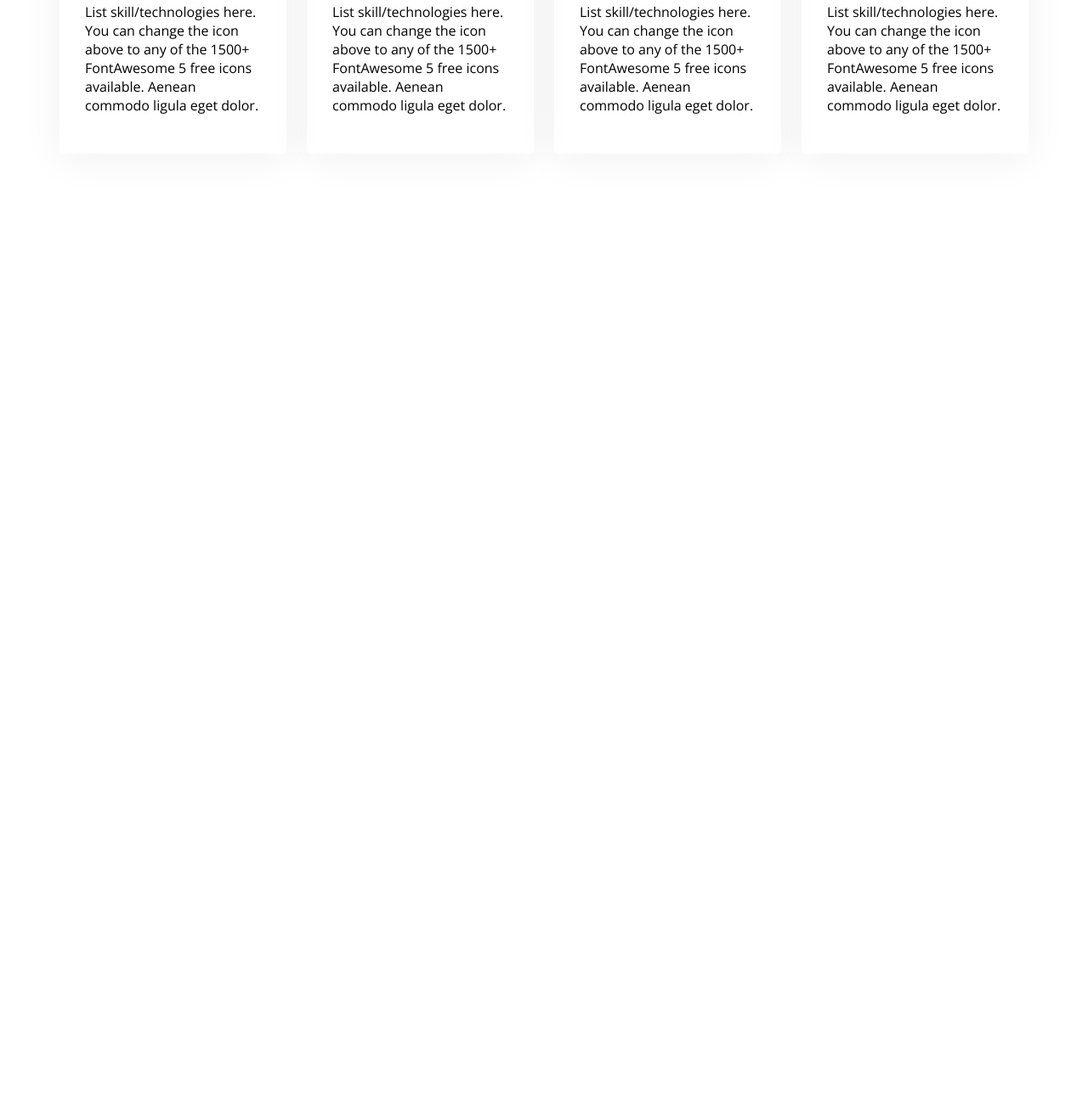
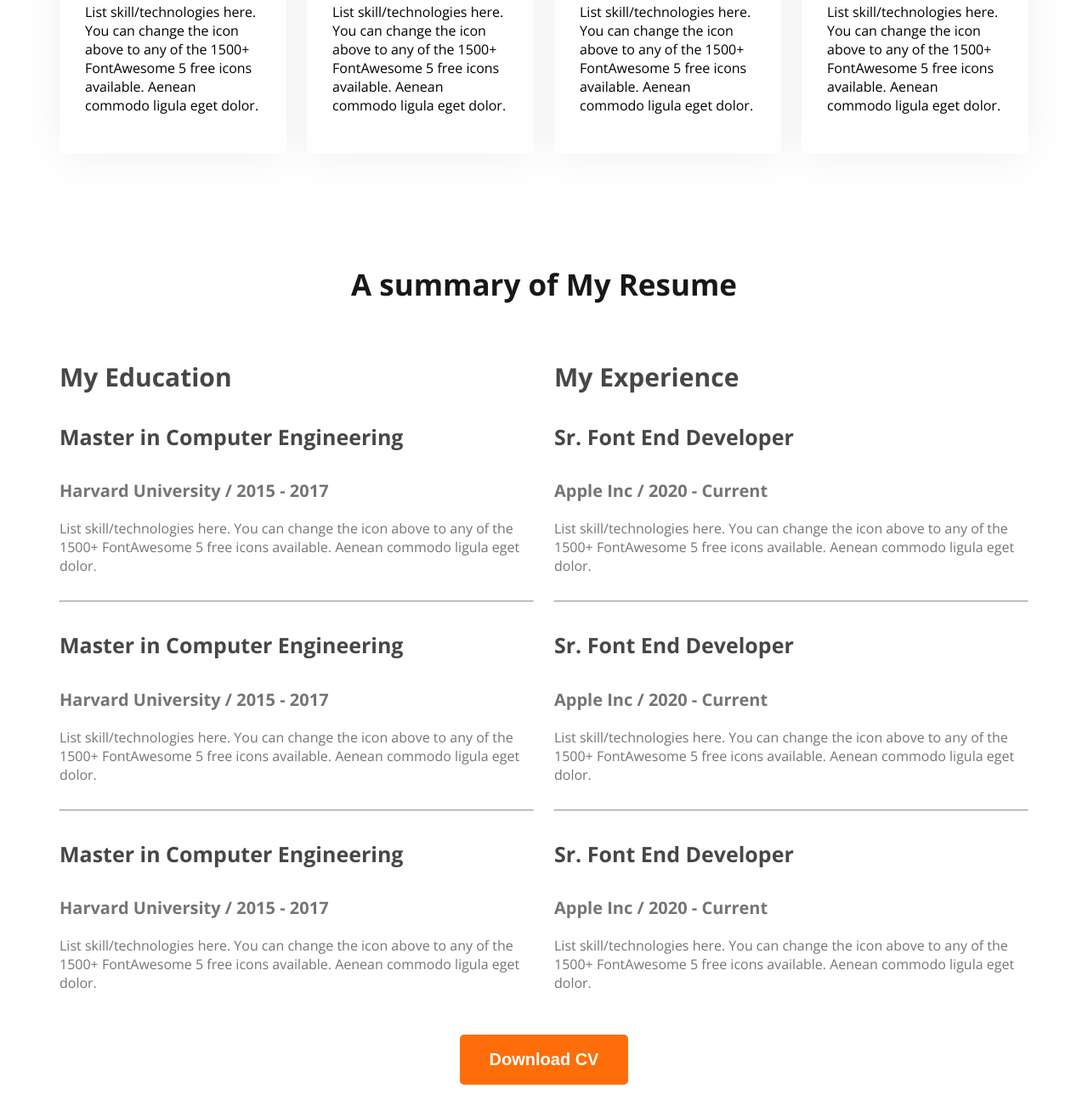
Before and after one commit to shuvostack/web-dev-portfolio, a plain HTML site: page index.html in a window 1280 px wide. Shown: the part 2012-3327 px from the top of the page at 85% size. Before the commit the page ends 2323 px from the top, so only its background shows below. Drawn offline with nearby package versions, Linux system fonts and the light colour scheme.

Commit message:
resume section added

```diff
--- a/index.html
+++ b/index.html
@@ -95,6 +95,66 @@
             </div>
         </section>
         <!-- What I do section end -->
+
+
+        <!-- resume section start -->
+         <section class="resume">
+            <h3 class="section-title text-center">A summary of My Resume</h3>
+            <div class="resume-container">
+                <!-- .resume-column*2>h3.resume-column-title+.experience*3>h4.experience-title+h5.experience-sub-title+.experience-description -->
+                 <div class="resume-column">
+                    <h3 class="resume-column-title">My Education</h3>
+                    <div class="experience">
+                        <h4 class="experience-title">Master in Computer Engineering</h4>
+                        <h5 class="experience-sub-title">Harvard University / 2015 - 2017</h5>
+                        <div class="experience-description">List skill/technologies here. You can change the icon above
+                        to any of the 1500+ FontAwesome 5 free icons available. Aenean commodo ligula eget dolor.</div>
+                    </div>
+                    <hr>
+                    <div class="experience">
+                        <h4 class="experience-title">Master in Computer Engineering</h4>
+                        <h5 class="experience-sub-title">Harvard University / 2015 - 2017</h5>
+                        <div class="experience-description">List skill/technologies here. You can change the icon above
+                        to any of the 1500+ FontAwesome 5 free icons available. Aenean commodo ligula eget dolor.</div>
+                    </div>
+                    <hr>
+                    <div class="experience">
+                        <h4 class="experience-title">Master in Computer Engineering</h4>
+                        <h5 class="experience-sub-title">Harvard University / 2015 - 2017</h5>
+                        <div class="experience-description">List skill/technologies here. You can change the icon above
+                        to any of the 1500+ FontAwesome 5 free icons available. Aenean commodo ligula eget dolor.</div>
+                    </div>
+                 </div>
+                 <div class="resume-column">
+                    <h3 class="resume-column-title">My Experience</h3>
+                    <div class="experience">
+                        <h4 class="experience-title">Sr. Font End Developer</h4>
+                        <h5 class="experience-sub-title">Apple Inc / 2020 - Current</h5>
+                        <div class="experience-description">List skill/technologies here. You can change the icon above
+                        to any of the 1500+ FontAwesome 5 free icons available. Aenean commodo ligula eget dolor.</div>
+                    </div>
+                    <hr>
+                    <div class="experience">
+                        <h4 class="experience-title">Sr. Font End Developer</h4>
+                        <h5 class="experience-sub-title">Apple Inc / 2020 - Current</h5>
+                        <div class="experience-description">List skill/technologies here. You can change the icon above
+                        to any of the 1500+ FontAwesome 5 free icons available. Aenean commodo ligula eget dolor.</div>
+                    </div>
+                    <hr>
+                    <div class="experience">
+                        <h4 class="experience-title">Sr. Font End Developer</h4>
+                        <h5 class="experience-sub-title">Apple Inc / 2020 - Current</h5>
+                        <div class="experience-description">List skill/technologies here. You can change the icon above
+                        to any of the 1500+ FontAwesome 5 free icons available. Aenean commodo ligula eget dolor.</div>
+                    </div>
+                 </div>
+            </div>
+
+            <div class="resume-download-cv">
+                <button class="btn-primary">Download CV</button>
+            </div>
+         </section>
+         <!-- resume section end -->
     </main>
     <footer>
 
--- a/styles/portfolio.css
+++ b/styles/portfolio.css
@@ -160,3 +160,42 @@ main section{
     border-radius: 5px;
     box-shadow: 0px 6px 50px 0px rgba(0, 0, 0, 0.06);
 }
+
+/* resume section styles */
+
+.resume-container{
+    display: flex;
+    gap: 24px;
+}
+
+.resume-column-title{
+    color: #474747;
+    font-weight: bold;
+    font-size: 30px;
+}
+
+.experience-title{
+    color: #474747;
+    font-weight: bold;
+    font-size: 25px;
+}
+
+.experience-sub-title{
+    color: #757575;
+    font-size: 20px;
+    margin-bottom: 20px;
+}
+
+.experience-description{
+    color: #757575;
+    font-size: 16px;
+}
+
+.resume hr{
+    margin: 30px 0px;
+}
+
+.resume-download-cv{
+    margin-top: 50px;
+    text-align: center;
+}
```
